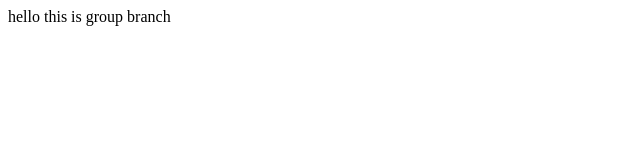
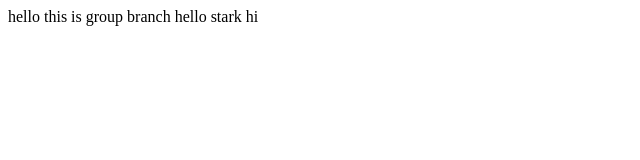
Before and after one commit to chatcto/gulp_guide, a plain HTML site: page index.html in a window 1280 px wide. Shown: the whole page, without its empty margins (0-640 px from the left). Drawn offline with Linux system fonts and the light colour scheme.

```diff
--- a/index.html
+++ b/index.html
@@ -8,6 +8,9 @@
     		hello
 
     		this is group branch
+
+    		hello stark
+    		hi
     	</div>
     </body>
 </html>
```
